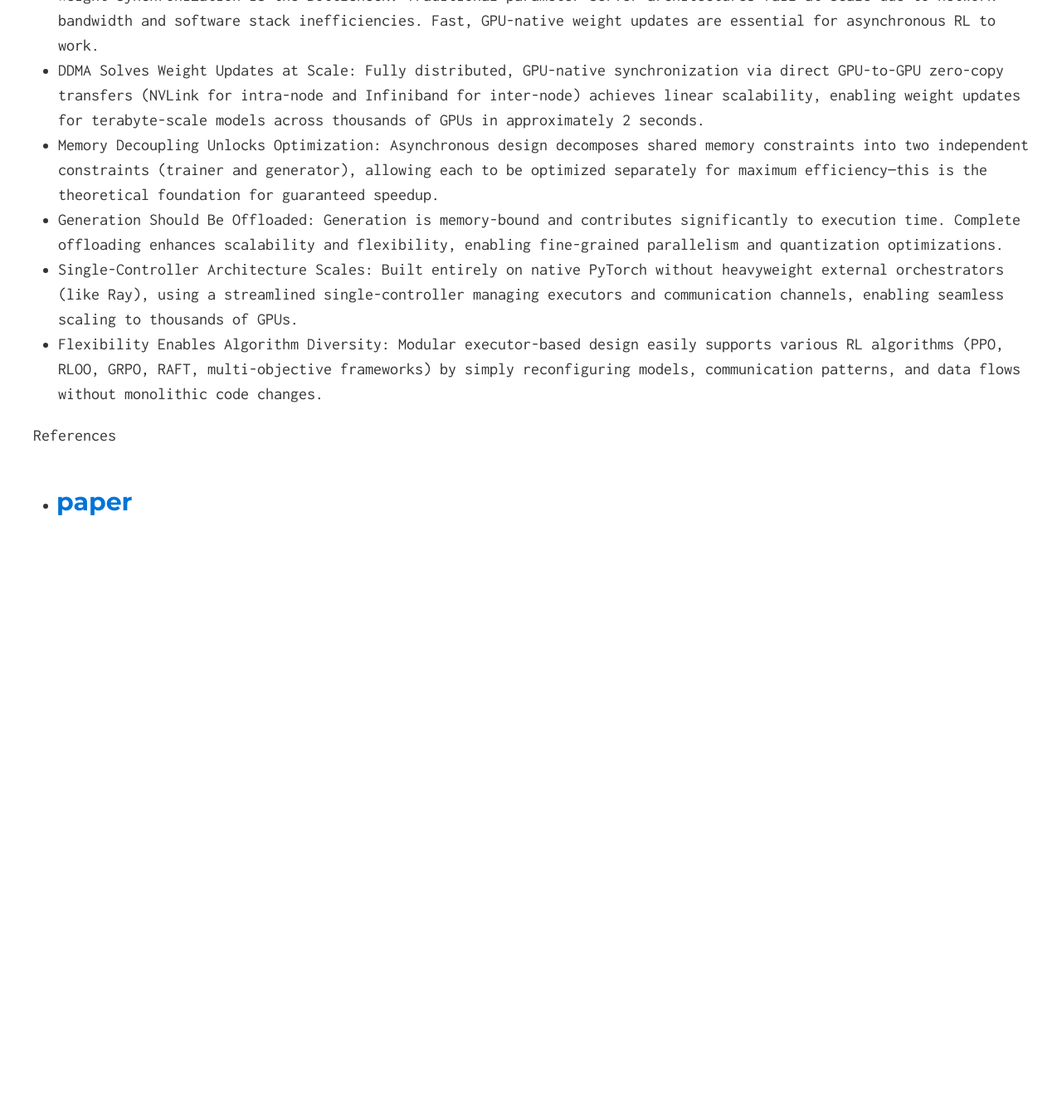
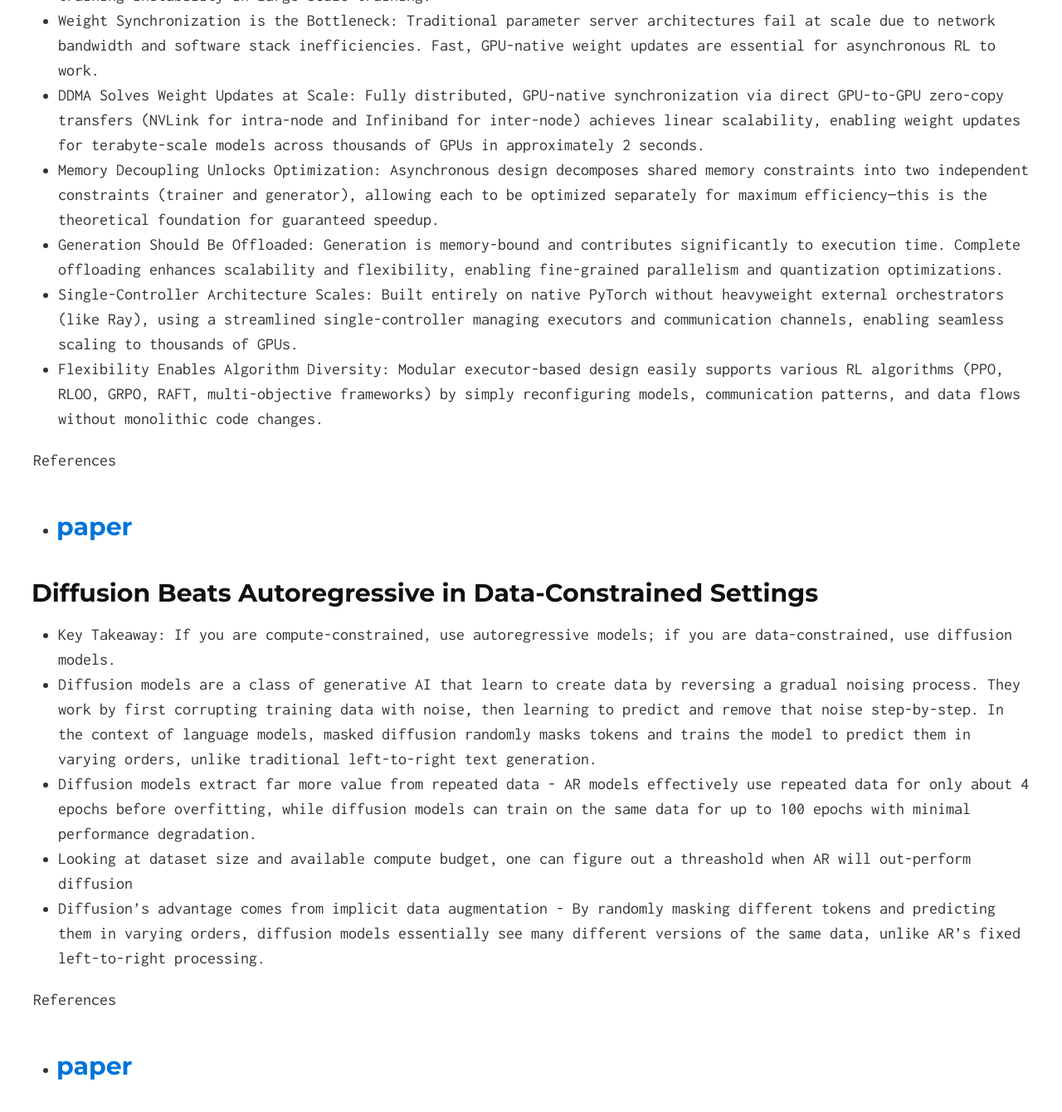
Before and after one commit to divyanshk/Papers-Blogs, a Jekyll site: the page built from index.md, in a window 1280 px wide and 1400 px high, scrolled down 31343 px. Shown: the top 1340 px of the window at 83% size. Built offline with Jekyll 4.4.1, drawn with Linux system fonts in a browser that asks for light colours; formulas are drawn with MathJax 3; before the commit the page ends 32063 px from its top, so only the background shows below that; some of the changed text lies outside the part shown.

Commit message:
diffusion beats AR in data limited settings

```diff
--- a/index.md
+++ b/index.md
@@ -33,6 +33,7 @@ layout: default
 1. [Notification Volume Control and Optimization System at Pinterest](#pinterest_notification)
 1. [Class-Balanced Loss Based on Effective Number of Samples](#class_balanced_loss)
 1. [Modeling Task Relationships in Multi-task Learning with Multi-gate Mixture-of-Experts](#mmoe)
+1. [Diffusion Beats Autoregressive in Data-Constrained Settings](#diffusion>ar)
 {: reversed="reversed"}
 
 ---
@@ -766,3 +767,15 @@ References
 References
 * [paper](https://arxiv.org/pdf/2505.24034)
 ---
+
+## <a name="diffusion>ar"></a>Diffusion Beats Autoregressive in Data-Constrained Settings
+
+* Key Takeaway: If you are compute-constrained, use autoregressive models; if you are data-constrained, use diffusion models.
+* Diffusion models are a class of generative AI that learn to create data by reversing a gradual noising process. They work by first corrupting training data with noise, then learning to predict and remove that noise step-by-step. In the context of language models, masked diffusion randomly masks tokens and trains the model to predict them in varying orders, unlike traditional left-to-right text generation.
+* Diffusion models extract far more value from repeated data - AR models effectively use repeated data for only about 4 epochs before overfitting, while diffusion models can train on the same data for up to 100 epochs with minimal performance degradation.
+* Looking at dataset size and available compute budget, one can figure out a threashold when AR will out-perform diffusion
+* Diffusion's advantage comes from implicit data augmentation - By randomly masking different tokens and predicting them in varying orders, diffusion models essentially see many different versions of the same data, unlike AR's fixed left-to-right processing.
+
+References
+* [paper]()
+---
```
